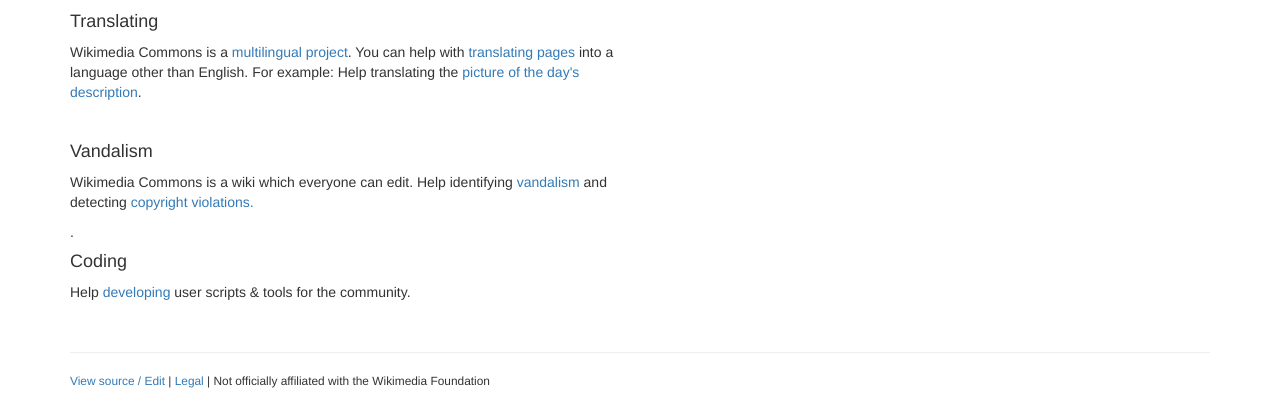
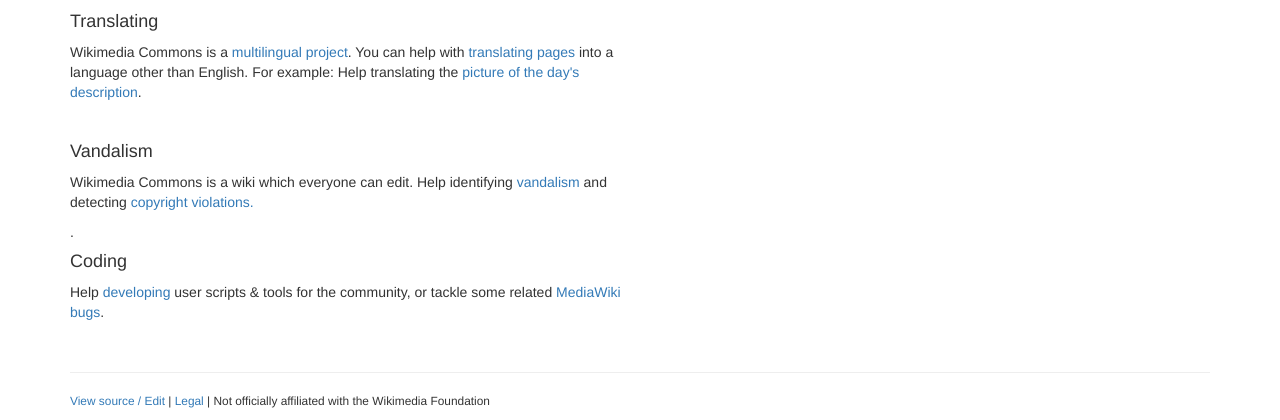
Before and after one commit to wcidfwc/public_html, a PHP site: page / in a window 1280 px wide. Shown: the part 647-1067 px from the top of the page. Before the commit the page ends 1035 px from the top, so only its background shows below. Run offline with PHP 8.4, Linux system fonts and the light colour scheme; data that the repository does not hold is empty.

Commit message:
Add a link to Commons Phabricator bugs under "Coding"

```diff
--- a/index.php
+++ b/index.php
@@ -54,7 +54,7 @@ counter();
           <p>Wikimedia Commons is a wiki which everyone can edit. Help identifying <a href="https://commons.wikimedia.org/wiki/COM:CVU">vandalism</a> and detecting <a href="https://commons.wikimedia.org/wiki/Commons:How_to_detect_copyright_violations">copyright violations.</a></p>.
 	  <br>
           <h4>Coding</h4>
-          <p>Help <a href="https://commons.wikimedia.org/wiki/Commons:User_scripts">developing</a> user scripts & tools for the community.</p>
+          <p>Help <a href="https://commons.wikimedia.org/wiki/Commons:User_scripts">developing</a> user scripts & tools for the community, or tackle some related <a href="https://phabricator.wikimedia.org/tag/commons/">MediaWiki bugs</a>.</p>
         </div>
       </div>
 	<br>
```
